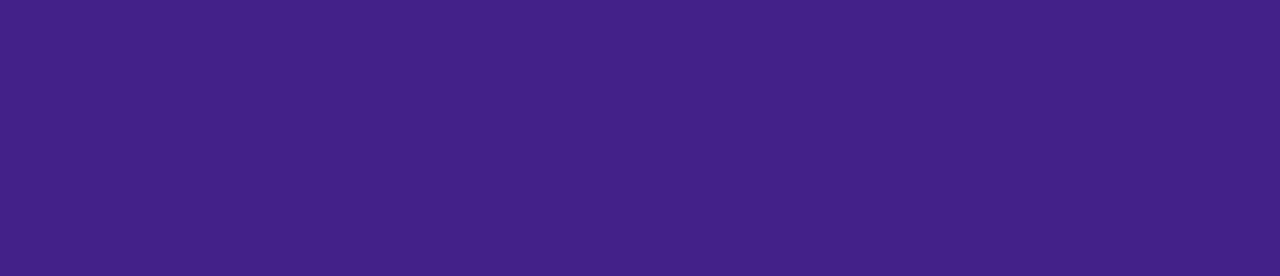
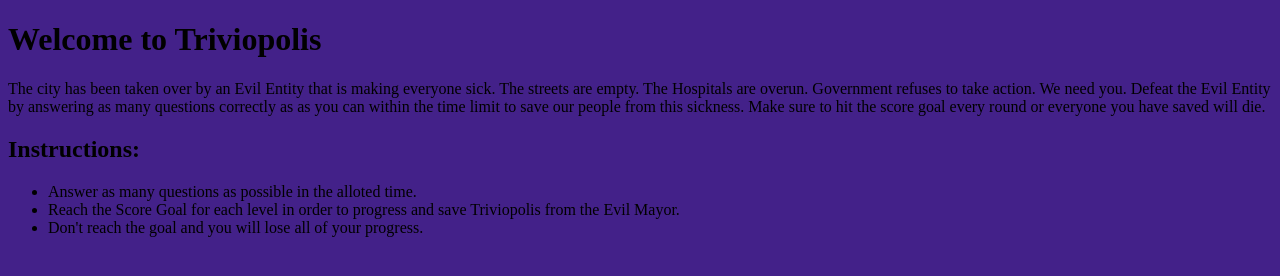
Before and after one commit to DRegan-dev/milestone-two, a plain HTML site: page index.html in a window 1280 px wide. Drawn offline with Linux system fonts and the light colour scheme.

Commit message:
added text content to landing page including game premise and instructions

```diff
--- a/index.html
+++ b/index.html
@@ -8,6 +8,21 @@
     <title>Triviopolis</title>
 </head>
 <body>
+    <div class="container">
+        <h1 id="title-intro">Welcome to Triviopolis</h1>
+        <p id="game-premise">The city has been taken over by an Evil Entity that is making everyone sick.
+            The streets are empty. The Hospitals are overun. Government refuses to take action.
+            We need you. Defeat the Evil Entity by answering as many questions correctly as
+            as you can within the time limit to save our people from this sickness. Make sure
+            to hit the score goal every round or everyone you have saved will die.
+        </p>
+        <h2 id="instructions">Instructions:</h2>
+        <ul>
+            <li>Answer as many questions as possible in the alloted time.</li>
+            <li>Reach the Score Goal for each level in order to progress and save Triviopolis from the Evil Mayor.</li>
+            <li>Don't reach the goal and you will lose all of your progress.</li>
+        </ul>
+    </div>
     <script src="assets/js/script.js"></script>
 </body>
 </html>
```
